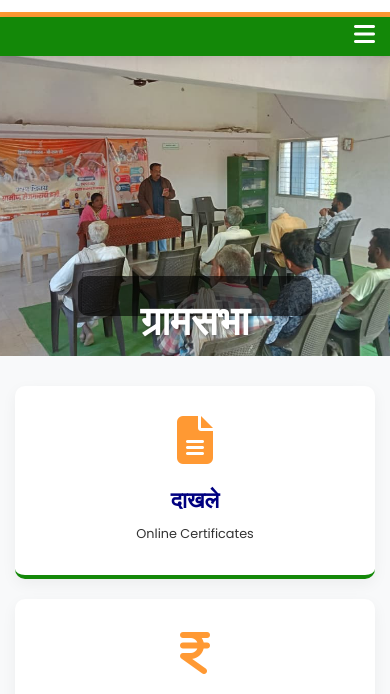
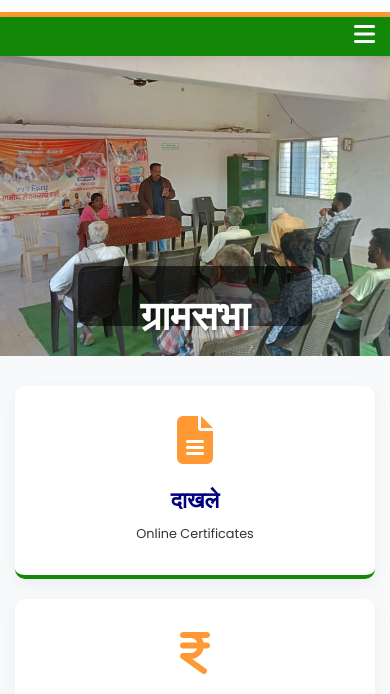
Before and after one commit to vedantraut0309/bramhanwada, a plain HTML site: page index.html in a window 390 px wide. Shown: the part 132-826 px from the top of the page. Drawn offline with Linux system fonts and the light colour scheme.

Commit message:
Convert mobile slider caption to full-width bottom strip

```diff
--- a/style.css
+++ b/style.css
@@ -436,11 +436,15 @@
   }
 
   .slide-caption {
-    width: 90%;
+    width: 100%;
+    left: 0;
     top: auto;
-    bottom: 20px;
-    transform: translate(-50%, 0);
-    padding: 15px;
+    bottom: 0;
+    transform: none;
+    padding: 20px 15px;
+    border-radius: 0;
+    background: rgba(0, 0, 0, 0.7);
+    /* Slightly darker for better readability */
   }
 
   .slide-caption h2 {
```
